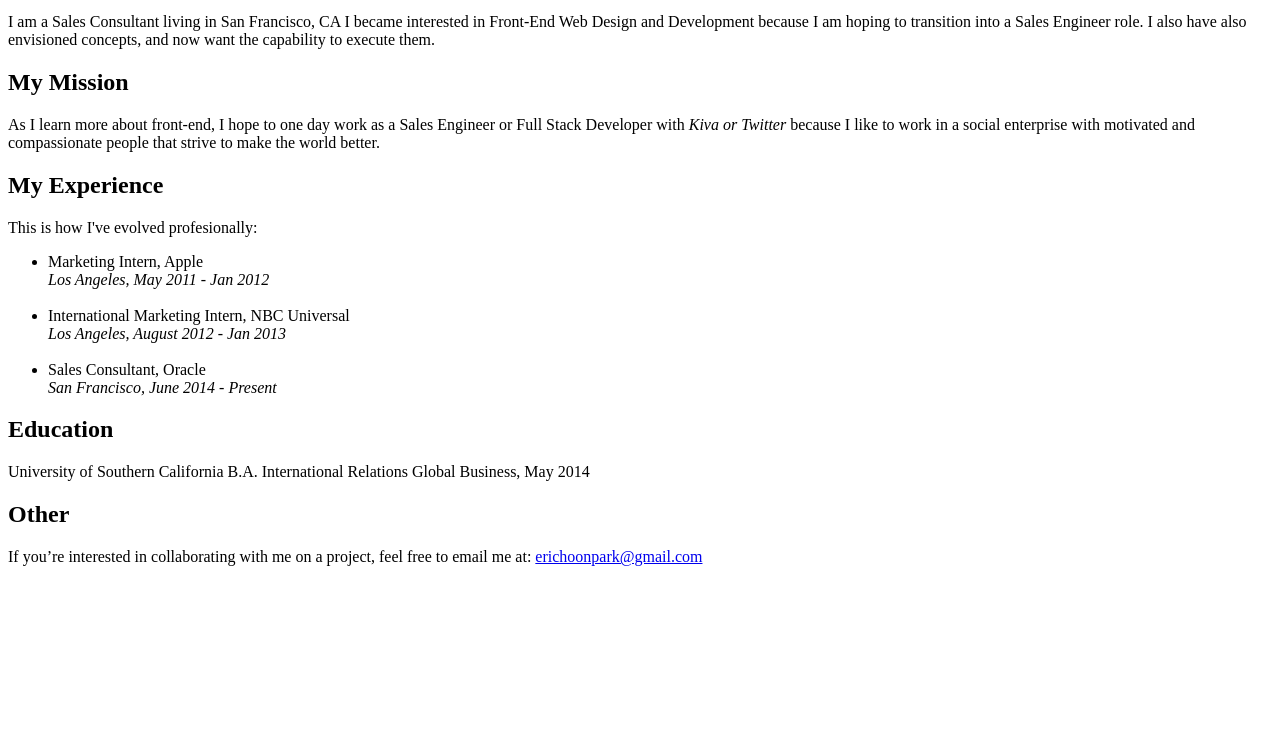
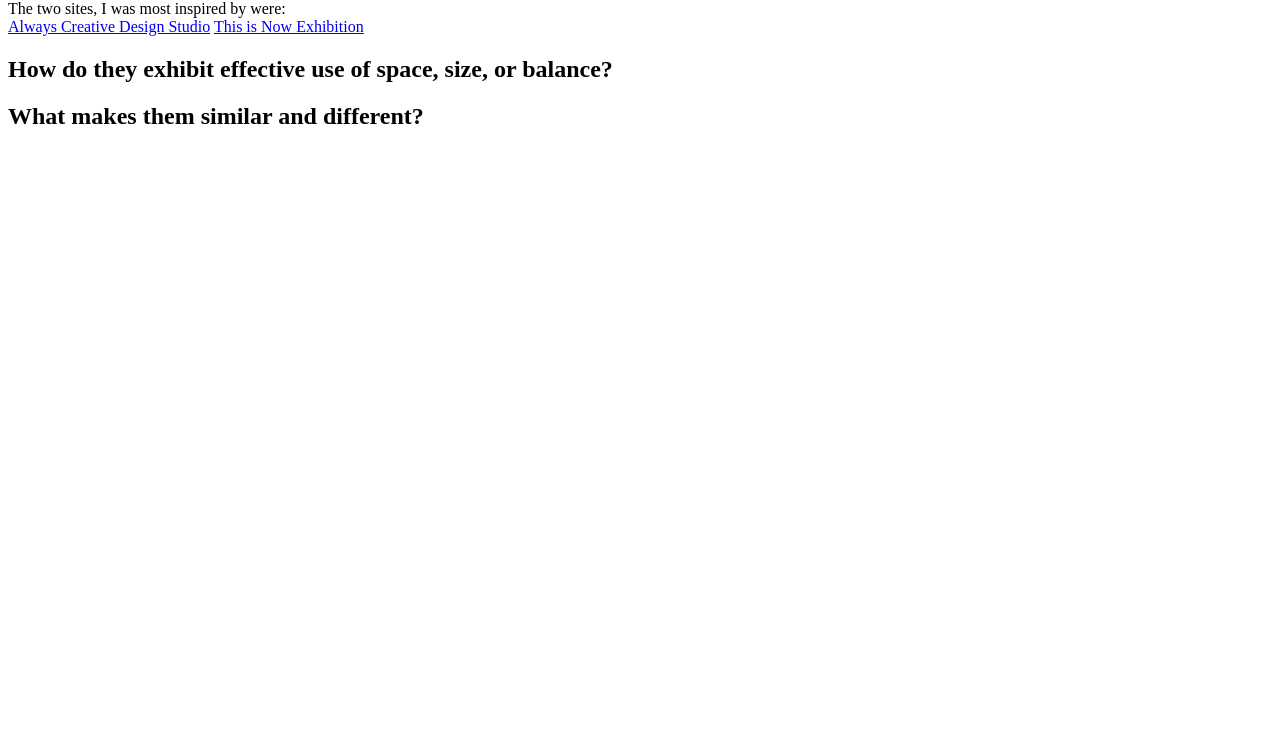
Before and after one commit to erichoonpark/erichoonpark.github.io, a plain HTML site: page index.html in a window 1280 px wide. Shown: the part 67-800 px from the top of the page. Drawn offline with Linux system fonts and the light colour scheme.

Commit message:
New Homepage

```diff
--- a/index.html
+++ b/index.html
@@ -1,39 +1,16 @@
-<!DOCTYPE HTML>
+<!DOCTYPE html>
 <html>
 <head>
-	<title>About Eric Park</title>
 </head>
 <body>
-	<h1><strong>About Me</strong></h1>
-	<p>
-	I am a Sales Consultant living in San Francisco, CA I became interested in Front-End Web Design and Development because I am hoping to transition into a Sales Engineer role. I also have also envisioned concepts, and now want the capability to execute them.
+<h2>Which two websites are you most inspired by?</h2>
+	<p>The two sites, I was most inspired by were:
+	<br>
+	<a href="http://alwayscreative.net/">Always Creative Design Studio</a>
+	<a href="http://www.thisisnowexhibition.com/">This is Now Exhibition</a>
+	</br>
 	</p>
-	<h2><strong>My Mission</strong></h2>
-	<p>As I learn more about front-end, I hope to one day work as a Sales Engineer or Full Stack Developer with
-	<em>Kiva or Twitter </em>
-	because I like to work in a social enterprise with motivated and compassionate people that strive to make the world better.</p>
-	<h2><strong>My Experience</strong></h2>
-	<p>This is how I've evolved profesionally:</p>
-	<ul>
-		<li>Marketing Intern, Apple
-		<br><em>Los Angeles, May 2011 - Jan 2012</em></br>
-		</li>
-		<br>
-
-		<li>International Marketing Intern, NBC Universal
-		<br><em>Los Angeles, August 2012 - Jan 2013</em></br>
-		</li>
-		<br>
-
-		<li>Sales Consultant, Oracle
-		<br><em>San Francisco, June 2014 - Present</em></br>
-		</li>
-	</ul>
-	<h2><strong>Education</strong></h2>
-	<p>University of Southern California
-	B.A. International Relations Global Business, May 2014
-	</p>
-	<h2><strong>Other</strong></h2>
-	<p>If you’re interested in collaborating with me on a project, feel free to email me at: <a href="erichoonpark@gmail.com">erichoonpark@gmail.com</a></p>
+<h2>How do they exhibit effective use of space, size, or balance?</h2>
+<h2>What makes them similar and different?</h2>
 </body>
 </html>
```
Also changed, not shown: about.html (added, +39 -0 lines).
